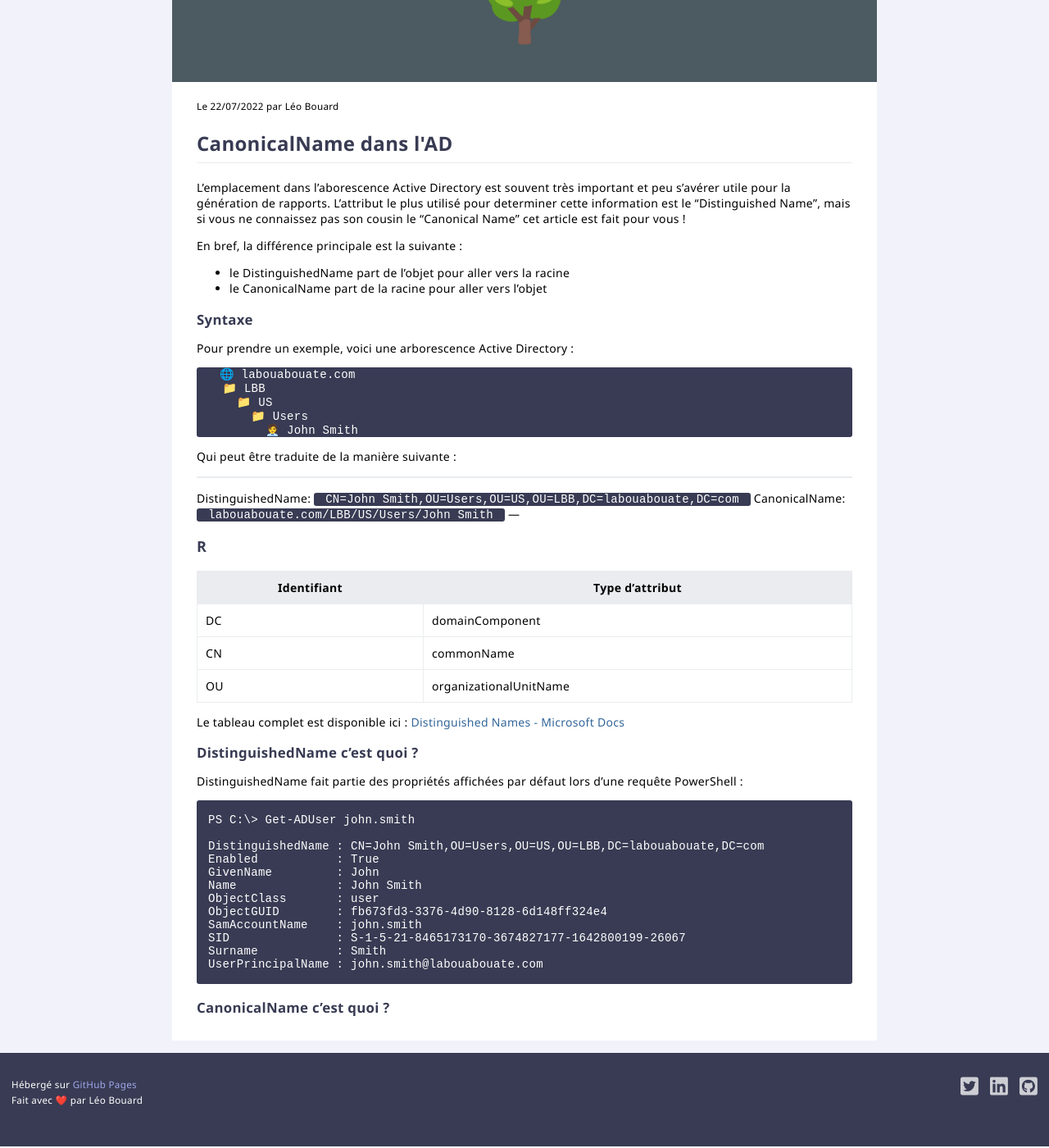
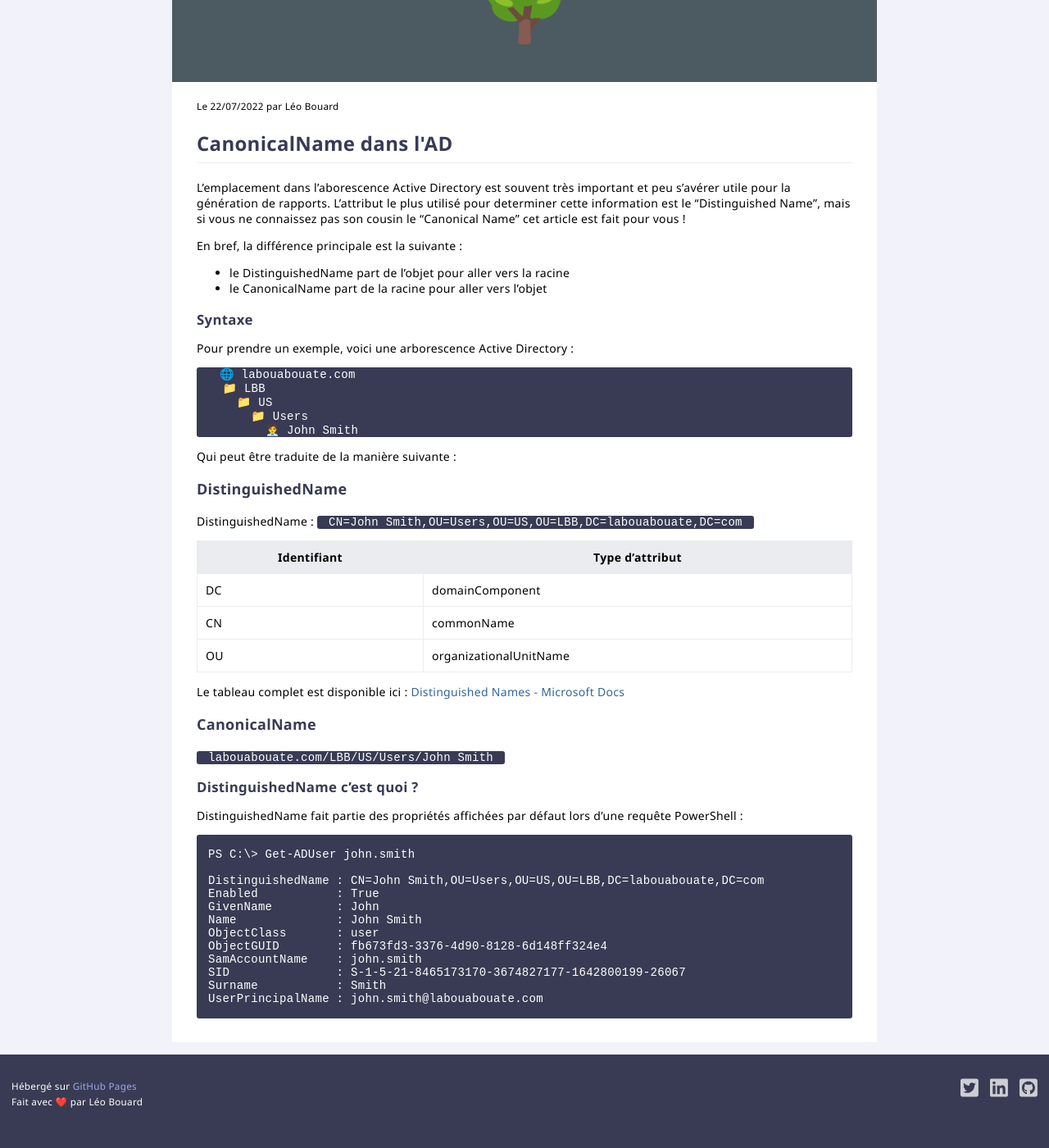
Before and after one commit to leobouard/leobouard.github.io, a Jekyll site: the page built from _posts/2022-07-22-canonical-name.md, in a window 1280 px wide and 1400 px high, scrolled down 201 px. Shown: the whole window at 82% size. Built offline with Jekyll 4.4.1, drawn with Linux system fonts in a browser that asks for light colours; some of the changed lines change nothing that is shown.

Commit message:
Update 2022-07-22-canonical-name.md

````diff
--- a/_posts/2022-07-22-canonical-name.md
+++ b/_posts/2022-07-22-canonical-name.md
@@ -28,12 +28,9 @@ Pour prendre un exemple, voici une arborescence Active Directory :
 
 Qui peut être traduite de la manière suivante :
 
----
-DistinguishedName: `CN=John Smith,OU=Users,OU=US,OU=LBB,DC=labouabouate,DC=com`
-CanonicalName: `labouabouate.com/LBB/US/Users/John Smith`
----
+### DistinguishedName
 
-### R
+DistinguishedName : `CN=John Smith,OU=Users,OU=US,OU=LBB,DC=labouabouate,DC=com`
 
 Identifiant | Type d'attribut
 ----------- | ---------------
@@ -43,6 +40,9 @@ OU | organizationalUnitName
 
 Le tableau complet est disponible ici : [Distinguished Names - Microsoft Docs](https://docs.microsoft.com/previous-versions/windows/desktop/ldap/distinguished-names)
 
+### CanonicalName
+
+`labouabouate.com/LBB/US/Users/John Smith`
 
 ## DistinguishedName c'est quoi ?
 
@@ -64,5 +64,3 @@ Surname           : Smith
 UserPrincipalName : john.smith@labouabouate.com
 
 ```
-
-## CanonicalName c'est quoi ?
````
